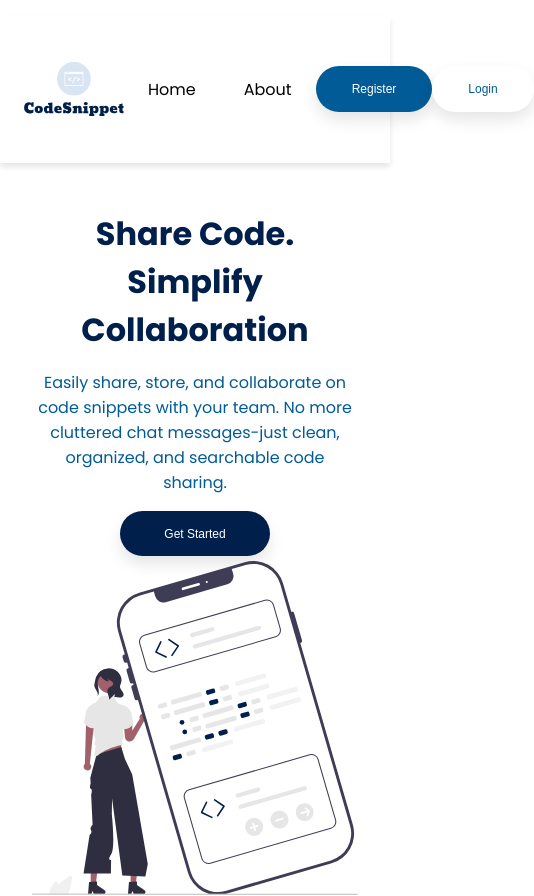
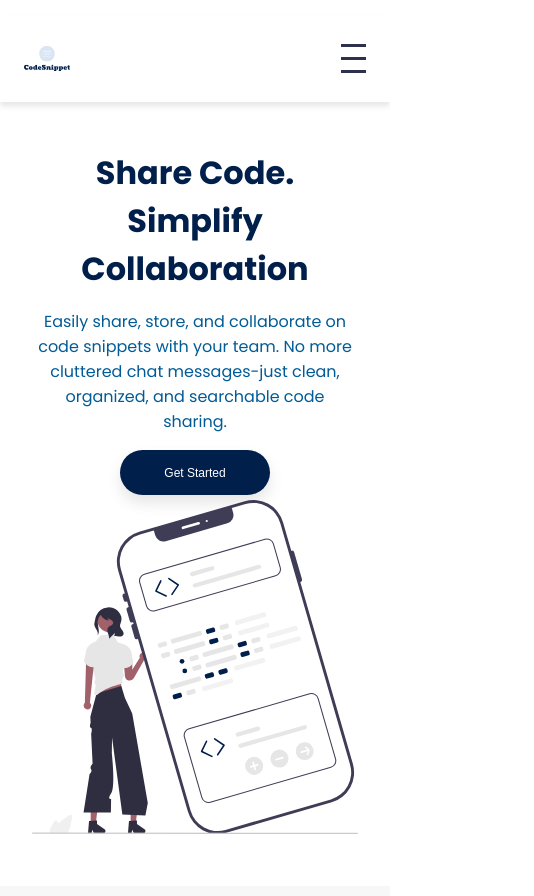
Before and after one commit to jcampb98/codesnippet-frontend, a React (Vite) app: page / in a window 390 px wide. Shown: the top 896 px of the page, 534 px wide, since content can reach past the window. Built offline with nearby package versions, Linux system fonts and the light colour scheme.

Commit message:
updated the landing page to be more tablet view responsive and refactored a lot of code around the hamburger menu

```diff
--- a/src/components/navbar/Navbar.tsx
+++ b/src/components/navbar/Navbar.tsx
@@ -1,44 +1,26 @@
+import { useState } from "react";
 import "../../styles/navbar/Navbar.css";
 
 function Navbar() {
-    document.addEventListener("DOMContentLoaded", function() {
-        const hamburger = document.querySelector<HTMLElement>(".hamburger");
-        const navMenu = document.querySelector<HTMLElement>(".nav-menu");
+    const [menuOpen, setMenuOpen] = useState(false);
 
-        if (hamburger && navMenu) {
-            hamburger.addEventListener("click", mobileMenu);
-        }
+    const toggleMenu = () => {
+        setMenuOpen(!menuOpen);
+    };
 
-        function mobileMenu() {
-            if (hamburger && navMenu) {
-                hamburger.classList.toggle("active");
-                navMenu.classList.toggle("active");
-            }
-        }
-
-        const navLinks = document.querySelectorAll<HTMLElement>(".nav-link");
-
-        navLinks.forEach(item => {
-            item.addEventListener("click", closeMenu);
-        });
-
-        function closeMenu(): void {
-            if(hamburger && navMenu) {
-                hamburger.classList.toggle("active");
-                navMenu.classList.toggle("active");
-            }
-        }
-    });
+    const closeMenu = () => {
+        setMenuOpen(false);
+    };
 
     return (
         <div className="navbar-container">
             <nav className="navbar">
                 <img className="nav-logo" src="../../../codesnippet-logo.svg" alt="image of CodeSnippet logo" />
-                <ul className="nav-menu">
-                    <li className="nav-item">Home</li>
-                    <li className="nav-item">About</li>
+                <ul className={`nav-menu ${menuOpen ? "active" : ""}`}>
+                    <li className="nav-item" onClick={closeMenu}>Home</li>
+                    <li className="nav-item" onClick={closeMenu}>About</li>
                 </ul>
-                <div className="hamburger">
+                <div className={`hamburger ${menuOpen ? "active" : ""}`} onClick={toggleMenu}>
                     <span className="bar"></span>
                     <span className="bar"></span>
                     <span className="bar"></span>
--- a/src/styles/navbar/Navbar.css
+++ b/src/styles/navbar/Navbar.css
@@ -97,3 +97,86 @@ a {
     color: #011f4b;
     transform: translateY(-7px);
 }
+
+@media (max-width: 1024px) {
+    .nav-logo {
+        width: auto;
+        height: 25px;
+    }
+
+    .hamburger {
+        display: flex;
+        flex-direction: column;
+        cursor: pointer;
+    }
+
+    .nav-menu {
+        display: none;
+        flex-direction: column;
+        position: absolute;
+        top: 50px;
+        width: 100%;
+        left: 0;
+        align-items: center;
+        padding: 10px;
+        box-shadow: 0 4px 8px rgba(0, 0, 0, 0.1);
+        background-color: #fff;
+        margin-top: 50px;
+    }
+
+    .nav-menu.active {
+        display: flex;
+    }
+
+    .nav-menu a {
+        text-decoration: none;
+        color: hsl(233, 26%, 24%);
+        padding: 10px 0;
+        width: 100%;
+        text-align: center;
+    }
+
+    .hamburger.active .bar {
+        background-color: #005b96;
+    }
+
+    .hamburger.active .bar:nth-child(1) {
+        transform: rotate(45deg) translate(9px, 9px);
+    }
+
+    .hamburger.active .bar:nth-child(2) {
+        opacity: 0;
+    }
+
+    .hamburger.active .bar:nth-child(3) {
+        transform: rotate(-45deg) translate(9px, -9px);
+    }
+
+    @keyframes dropdown {
+        0% {
+            opacity: 0;
+            transform: translateY(-20px);
+        }
+
+        100% {
+            opacity: 1;
+            transform: translateY(0);
+        }
+    }
+
+    .bar {
+      width: 25px;
+      height: 3px;
+      margin: 5px auto;
+      transition: all 0.3s ease-in-out;
+      background-color: hsl(233, 26%, 24%);
+    }
+
+    .register-btn {
+      display: none;
+    }
+
+    .login-btn {
+        display: none;
+    }
+}
```
Also changed, not shown: 1 other file (tests, documents, lock files or other folders).
